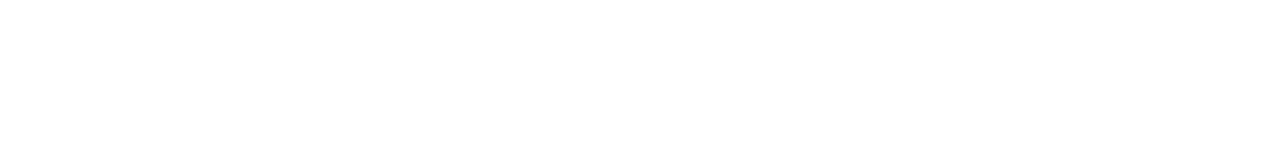
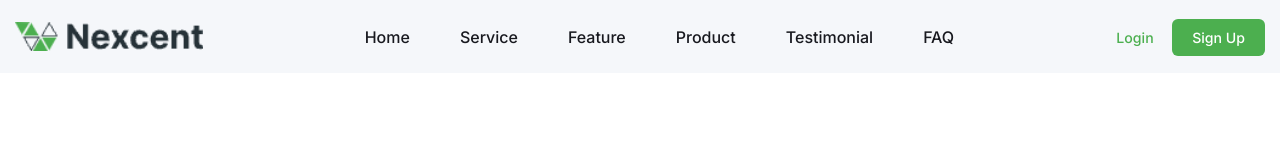
Before and after one commit to mebappy01/nexcent, a plain HTML site: page index.html in a window 1280 px wide. Drawn offline with Linux system fonts and the light colour scheme.

Commit message:
add navbar

```diff
--- a/index.html
+++ b/index.html
@@ -11,6 +11,36 @@
 </head>
 
 <body>
+ <header>
+  <div class="navbar center_box">
+   <img src="./assets/logos/Logo.png" alt="Nexcent Logo">
+
+   <nav class="nav_menu">
+    <ul>
+     <li><a href="">Home</a></li>
+     <li><a href="">Service</a></li>
+     <li><a href="">Feature</a></li>
+     <li><a href="">Product</a></li>
+     <li><a href="">Testimonial</a></li>
+     <li><a href="">FAQ</a></li>
+    </ul>
+   </nav>
+
+   <div class="navbar_btn">
+    <a class="login_btn" href="">Login</a>
+    <a class="signup_btn" href="">Sign Up</a>
+   </div>
+  </div>
+
+ </header>
+
+ <main>
+
+ </main>
+
+ <footer>
+
+ </footer>
 
 </body>
 
--- a/style.css
+++ b/style.css
@@ -1 +1,79 @@
 @import url('https://fonts.googleapis.com/css2?family=Inter:ital,opsz,wght@0,14..32,100..900;1,14..32,100..900&display=swap');
+
+* {
+  margin: 0;
+  padding: 0;
+  box-sizing: border-box;
+  list-style: none;
+  text-decoration: none;
+  font-family: 'Inter', sans-serif;
+}
+
+/* Common Style */
+.center_box {
+  max-width: 1250px;
+  margin: 0 auto;
+}
+
+/* Header Style */
+header {
+  background-color: #f5f7fa;
+}
+
+/* NavBar Style */
+
+.navbar {
+  display: flex;
+  justify-content: space-between;
+  align-items: center;
+  padding: 22px 0;
+}
+
+.navbar img {
+  width: 15%;
+  height: 2.4%;
+}
+
+.nav_menu ul {
+  display: flex;
+  align-items: center;
+  gap: 50px;
+}
+
+.nav_menu ul li a {
+  font-size: 1rem;
+  font-weight: 500;
+  color: #18191f;
+}
+
+.nav_menu ul li a:hover {
+  color: #717171;
+  transition: 0.3s;
+}
+
+.login_btn {
+  font-size: 0.882rem;
+  font-weight: 500;
+  color: #4caf4f;
+  border-radius: 6px;
+  /* padding: 10px 20px; */
+  margin-right: 14px;
+}
+.login_btn:hover {
+  color: #447e46;
+  transition: 0.3s;
+}
+
+.signup_btn {
+  font-size: 0.882rem;
+  font-weight: 500;
+  color: #ffffff;
+  border-radius: 6px;
+  padding: 10px 20px;
+  background-color: #4caf4f;
+}
+
+.signup_btn:hover {
+  background-color: #5aa65c;
+  transition: 0.3s;
+}
```
Also changed, not shown: assets/logos/Logo.png (added).
